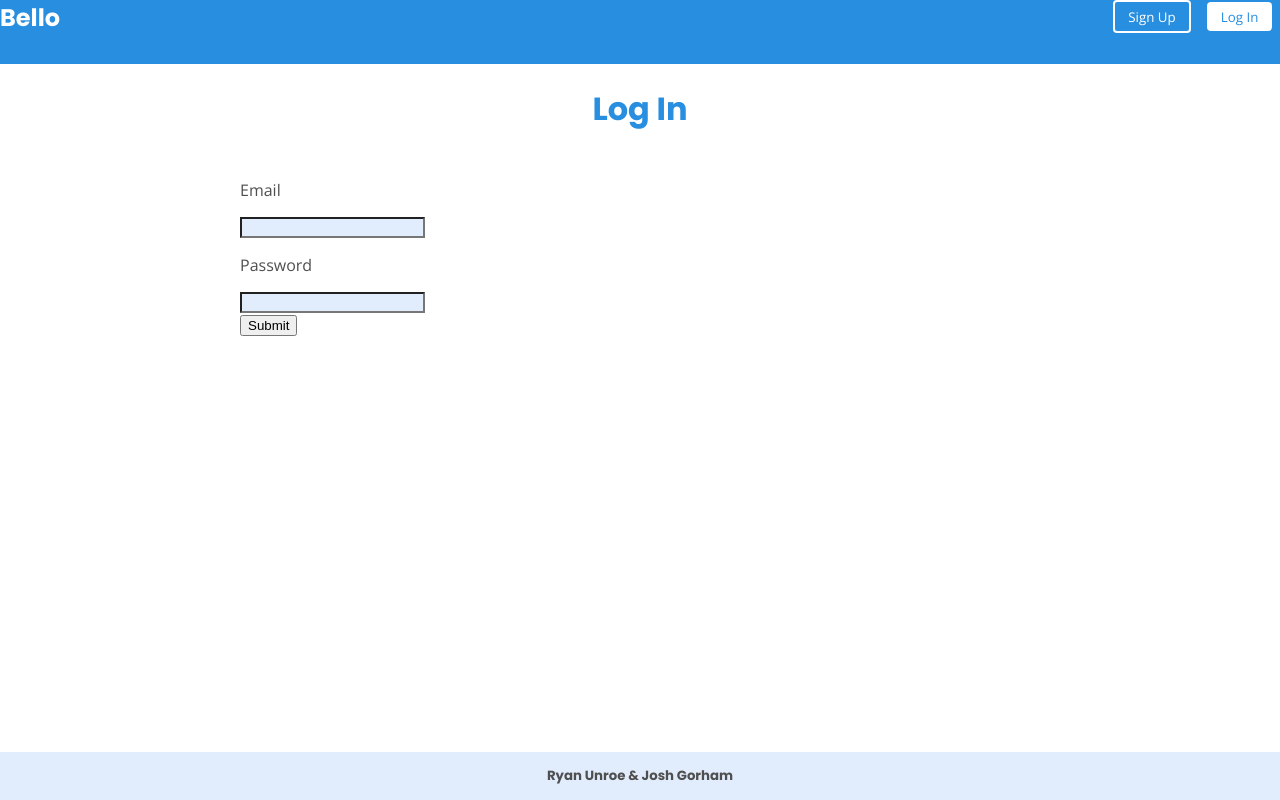
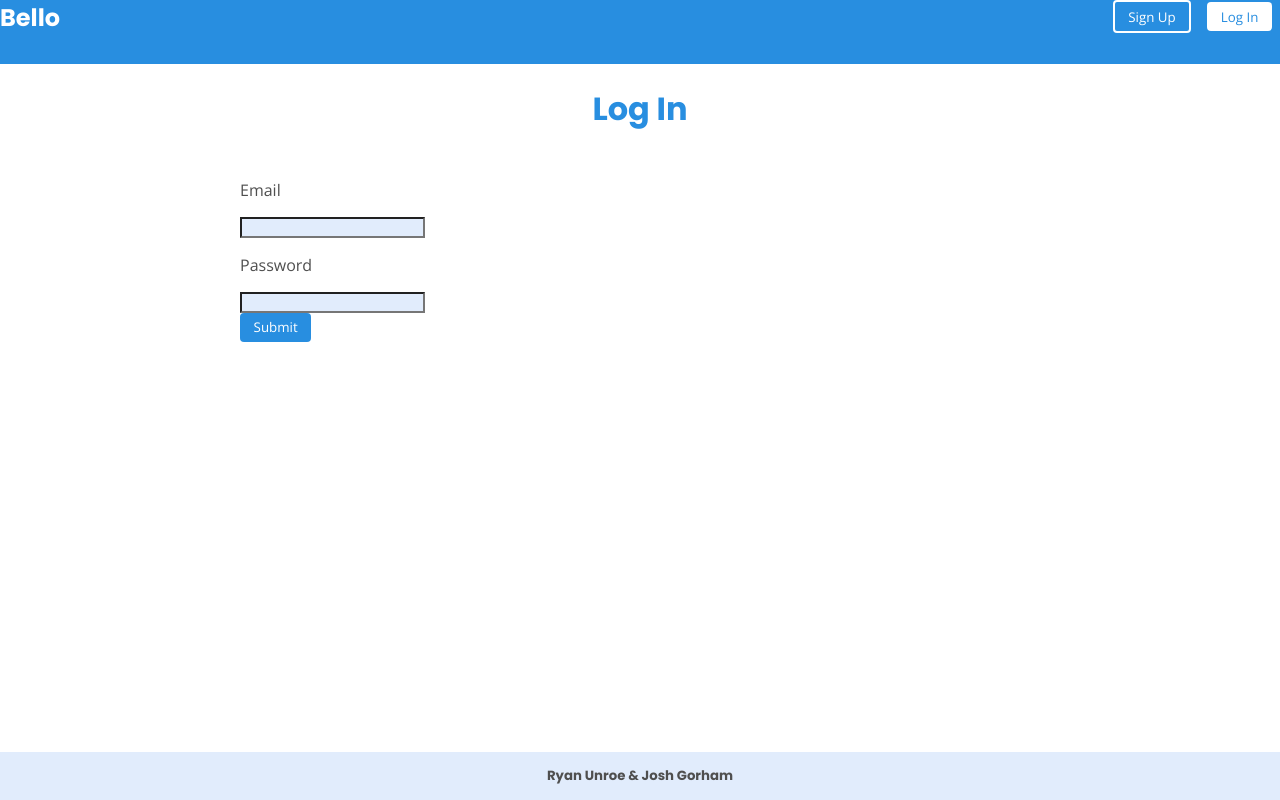
Before and after one commit to DRoberts919/WebBasedProject, a React (Create React App) app in the folder react-front-end/: page /login in a window 1280 px wide. Built offline with nearby package versions, Linux system fonts and the light colour scheme.

Commit message:
Login and Sign Up Button CSS added.

```diff
--- a/react-front-end/src/components/login.js
+++ b/react-front-end/src/components/login.js
@@ -15,7 +15,7 @@
                     <input type="password" />
                 </label>
                 <div>
-                    <button type="submit">Submit</button>
+                    <button className="btn solid primary" type="submit">Submit</button>
                 </div>
             </form>
         </div>
--- a/react-front-end/src/components/signup.js
+++ b/react-front-end/src/components/signup.js
@@ -23,7 +23,7 @@
                     <input type="password" />
                 </label>
                 <div>
-                    <button type="submit">Submit</button>
+                    <button className="btn solid primary" type="submit">Submit</button>
                 </div>
             </form>
         </div>
```
